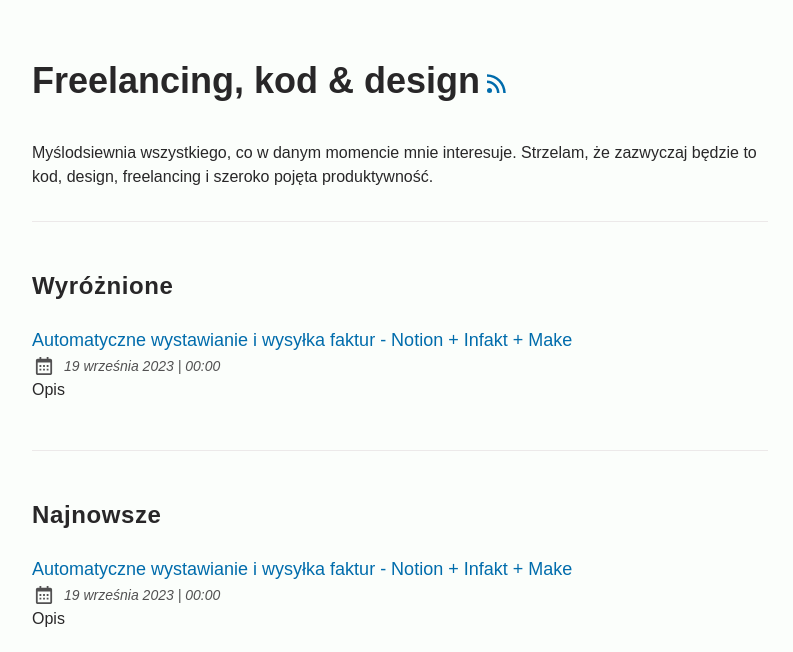
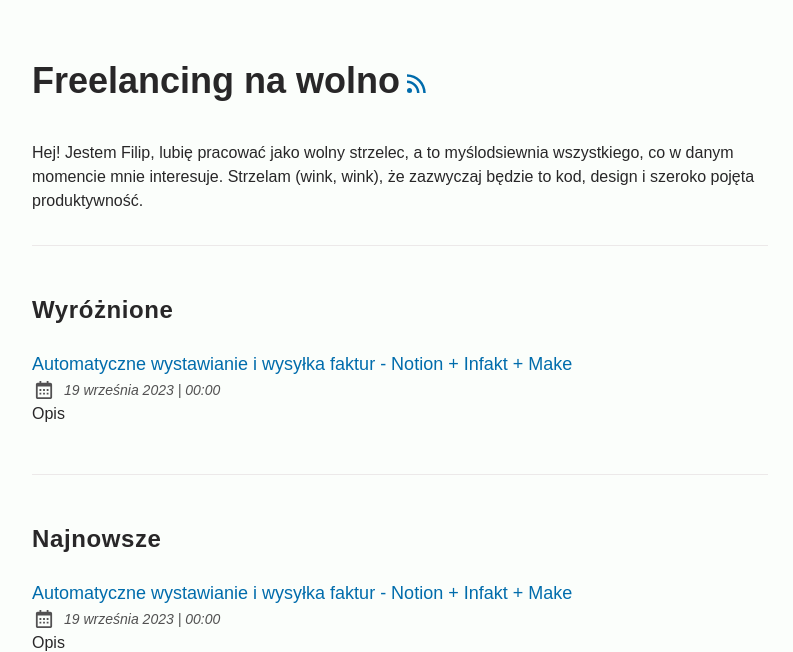
Before and after one commit to fchrapek/filipchrapek.pl, an Astro site: page / in a window 1280 px wide. Shown: the part 128-780 px from the top of the page, without its empty margins (240-1033 px from the left). Built offline with nearby package versions, Linux system fonts and the light colour scheme; Astro itself is replaced by a stand-in of ours; some packages are replaced by stand-ins of ours; a web font is replaced by a local one.

Commit message:
Update about me text

```diff
--- a/src/pages/index.astro
+++ b/src/pages/index.astro
@@ -23,7 +23,7 @@ const socialCount = SOCIALS.filter(social => social.active).length;
   <Header />
   <main id="main-content">
     <section id="hero">
-      <h1>Freelancing, kod & design</h1>
+      <h1>Freelancing na wolno</h1>
       <a
         target="_blank"
         href="/rss.xml"
@@ -41,9 +41,10 @@ const socialCount = SOCIALS.filter(social => social.active).length;
       </a>
 
       <p>
-        Myślodsiewnia wszystkiego, co w danym momencie mnie interesuje.
-        Strzelam, że zazwyczaj będzie to kod, design, freelancing i szeroko
-        pojęta produktywność.
+        Hej! Jestem Filip, lubię pracować jako wolny strzelec, a to
+        myślodsiewnia wszystkiego, co w danym momencie mnie interesuje. Strzelam
+        (wink, wink), że zazwyczaj będzie to kod, design i szeroko pojęta
+        produktywność.
       </p>
       {
         // only display if at least one social link is enabled
--- a/src/pages/o-mnie.md
+++ b/src/pages/o-mnie.md
@@ -3,7 +3,9 @@ layout: ../layouts/AboutLayout.astro
 title: "O mnie"
 ---
 
-Samouk-twórca-wszystkoogarniacz. Jak coś mnie interesuje na tyle, że wydaje mi się, że w danym momencie spoko byłoby oferować to szerokiej publice za pieniądze, to staram się to robić na tyle przyzwoicie, żeby móc sobie spojrzeć w lustro i spać spokojnie.
+Samouk-wszystkoogarniacz, osoba zaciekawiona.
+
+Jeśli widzę w czymś wartość, to staram się tym dzielić i robić to na tyle przyzwoicie, żeby móc spojrzeć sobie w oczy i spać spokojnie.
 
 Od wielu lat są to głównie tematy związane z web developmentem, designem różnej maści i produktywnością bez kija w dupie.
 
```
